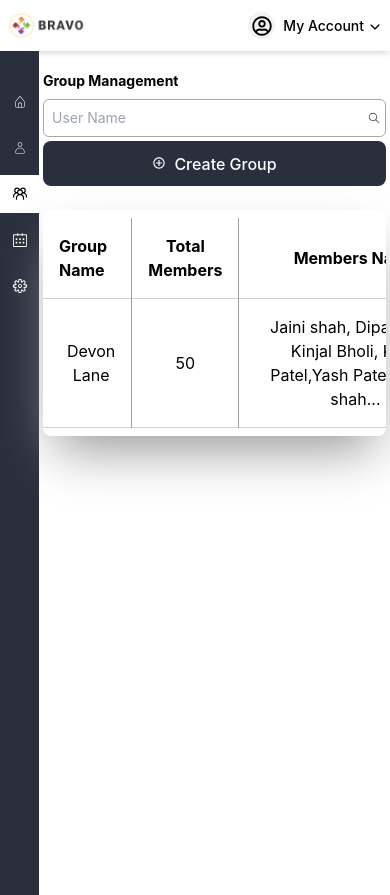
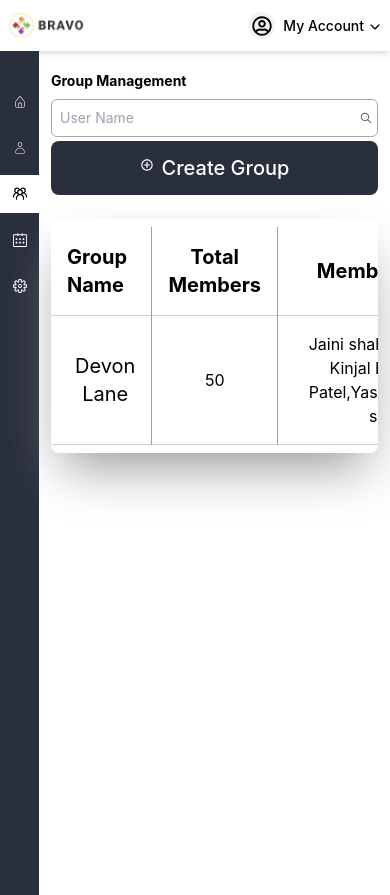
Before and after one commit to Impactmindz-Tech/bravo, a React (Vite) app: page /groupmanagement in a window 390 px wide. Built offline with nearby package versions, Linux system fonts and the light colour scheme.

Commit message:
group management responsive md

```diff
--- a/src/GroupManagement.jsx
+++ b/src/GroupManagement.jsx
@@ -24,27 +24,27 @@ export default function GroupManagement() {
         <NavBar />
 
         {/* right side section */}
-        <div className="w-[90%] m-auto h-[41vw] sm:m-0">
+        <div className="w-[90%] m-auto h-[41vw] sm:m-0 md:m-0 md:w-[90%] md:px-2">
           {/* top title */}
-          <div className="flex justify-between px-1 mt-12 sm:mt-5 sm:flex-col sm:gap-y-2">
-            <h1 className="text-3xl font-bold sm:text-sm">Group Management</h1>
+          <div className="flex justify-between px-1 mt-12 sm:mt-5 sm:flex-col sm:gap-y-2 md:flex-col md:gap-y-2">
+            <h1 className="text-3xl font-bold sm:text-sm md:text-md">Group Management</h1>
             {/* search bar */}
-            <div className="flex gap-1 sm:flex-col sm:gap-y-1">
+            <div className="flex gap-1 sm:flex-col sm:gap-y-1 md:flex-col md:gap-y-2">
               <div className="flex justify-center items-center  border border-borderOutlineColor-900 rounded-md bg-white text-[#3c3c3c]">
                 <input
                   type="text"
                   name="search"
                   placeholder="User Name"
-                  className="px-3 py-2 rounded-lg outline-none focus:outline-none text-sm w-[250px] sm:w-[100%] sm:px-2 sm:py-2 sm:text-sm "
+                  className="px-3 py-2 rounded-lg outline-none focus:outline-none text-sm w-[250px] sm:w-[100%] sm:px-2 sm:py-2 sm:text-sm md:w-[100%] md:px-2 md:py-3 md:text-2xl"
                 />
-                <i className="pr-3 flex items-center text-[#5a5a5a] text-lg sm:pr-1 sm:text-sm">
+                <i className="pr-3 flex items-center text-[#5a5a5a] text-lg sm:pr-1 sm:text-sm md:pr-1 md:text-md md:text-2xl">
                   <IoIosSearch />
                 </i>
               </div>
 
               {/* create group btn */}
-              <button className="bg-blue-900 flex justify-center text-white hover:-[#ccc]sm:text-sm">
-                <i className="my-0.4 pr-2 text-2xl sm:text-sm sm:my-1">
+              <button className="bg-blue-900 flex justify-center text-white hover:-[#ccc]sm:text-sm md:text-xl">
+                <i className="my-0.4 pr-2 text-2xl sm:text-sm sm:my-1 md:text-md md:my-1">
                   <IoMdAddCircleOutline />
                 </i>{" "}
                 Create Group
@@ -54,23 +54,23 @@ export default function GroupManagement() {
 
           {/* table section */}
 
-          <div className="max-h-[440px] overflow-y-auto mainFormSection mt-6 sm:max-h-[60vh] shadow-2xl shadow-[#969696] rounded-lg sm:mx-1">
-            <div className="flex justify-between border-gray-100 py-2 px-10 sm:px-0">
+          <div className="max-h-[440px] overflow-y-auto mainFormSection mt-6 sm:max-h-[60vh] shadow-2xl shadow-[#969696] rounded-lg sm:mx-1 md:mx-1">
+            <div className="flex justify-between border-gray-100 py-2 px-10 sm:px-0 md:px-0">
               <table className="min-w-full">
                 {/* table heading */}
                 <thead>
                   <tr>
-                    <th className="px-4 py-4   sticky bg-white top-0 border-gray-200 text-left rounded-tl-lg ">
+                    <th className="px-4 py-4   sticky bg-white top-0 border-gray-200 text-left rounded-tl-lg md:text-xl ">
                       Group Name
                     </th>
-                    <th className="text-center  sticky top-0  bg-white border-gray-200  px-4">
+                    <th className="text-center  sticky top-0  bg-white border-gray-200  px-4 md:text-xl">
                       Total Members
                     </th>
-                    <th className=" text-center  max-w-[450px] sticky top-0 bg-white border-gray-200">
+                    <th className=" text-center  max-w-[450px] sticky top-0 bg-white border-gray-200 md:text-xl">
                       Members Name
                     </th>
 
-                    <th className="px-2 text-center  sticky top-0 bg-white">
+                    <th className="px-2 text-center  sticky top-0 bg-white md:text-xl">
                       Action
                     </th>
                   </tr>
@@ -89,7 +89,7 @@ export default function GroupManagement() {
                             className="rounded-full"
                           />
                         </div>
-                        <span>Devon Lane </span>
+                        <span className="text-xl">Devon Lane </span>
                       </div>
                     </td>
 
--- a/src/components/Modal/GroupManagementModal.jsx
+++ b/src/components/Modal/GroupManagementModal.jsx
@@ -15,7 +15,7 @@ const GroupManagementModel = ({ isOpen, onClose }) => {
   };
   return (
     <div className="fixed inset-0 z-50 flex items-center justify-center overflow-x-hidden overflow-y-auto backdrop-filter  bg-black bg-opacity-50">
-      <div className="relative w-full max-w-2xl mx-auto rounded-lg sm:h-[80vh] overflow-hidden sm:w-[90vw] sm:mt-10">
+      <div className="relative w-full max-w-2xl mx-auto rounded-lg sm:h-[80vh] overflow-hidden sm:w-[90vw] sm:mt-10 md:h-[80vh] md:w-[90vw] md:mt-10">
         <div className="relative bg-white  rounded-lg shadow-md pb-4">
           {/* top model section */}
           <div className="flex justify-between items-center mb-4 bg-blue-900 py-2">
```
